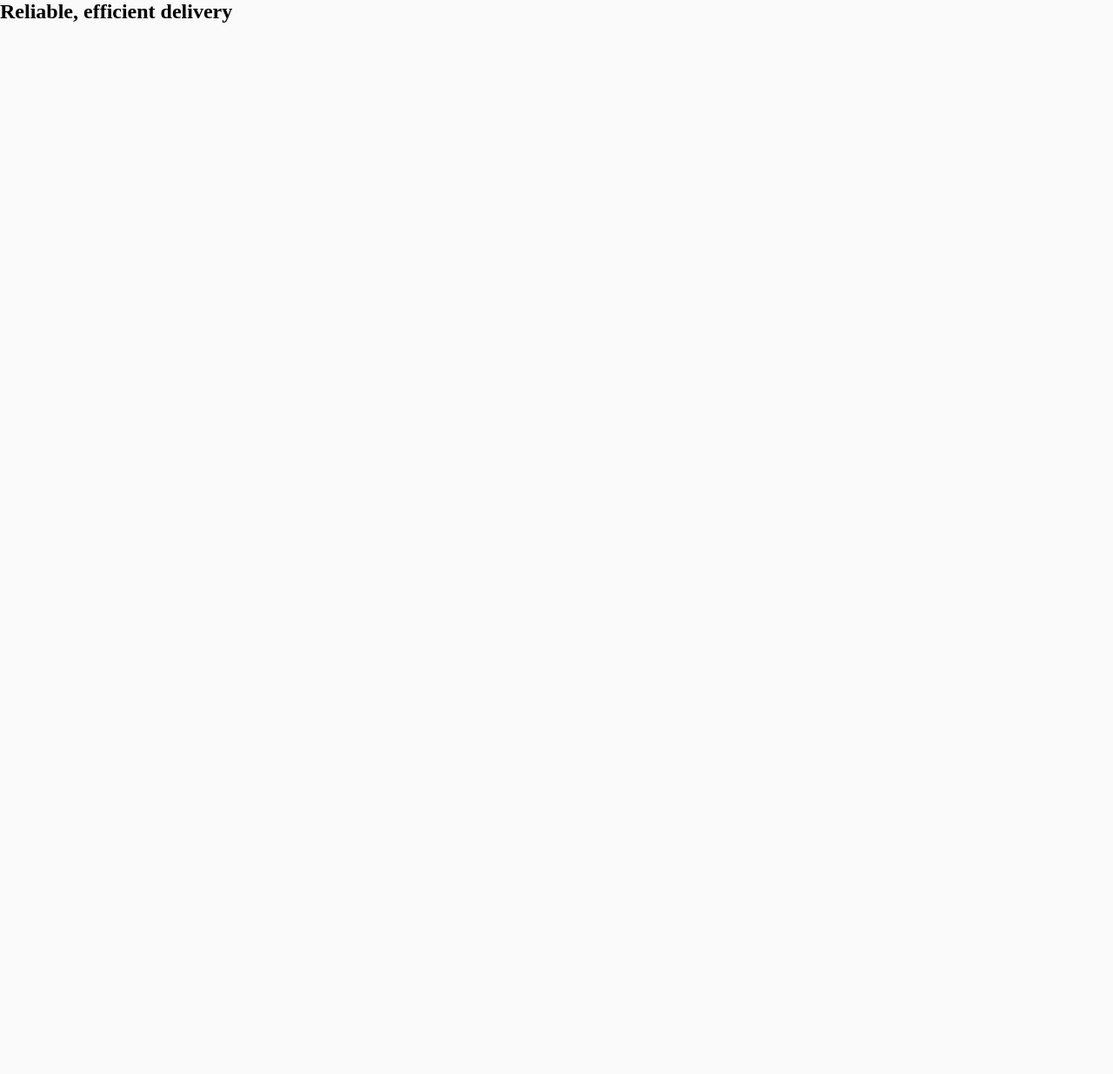
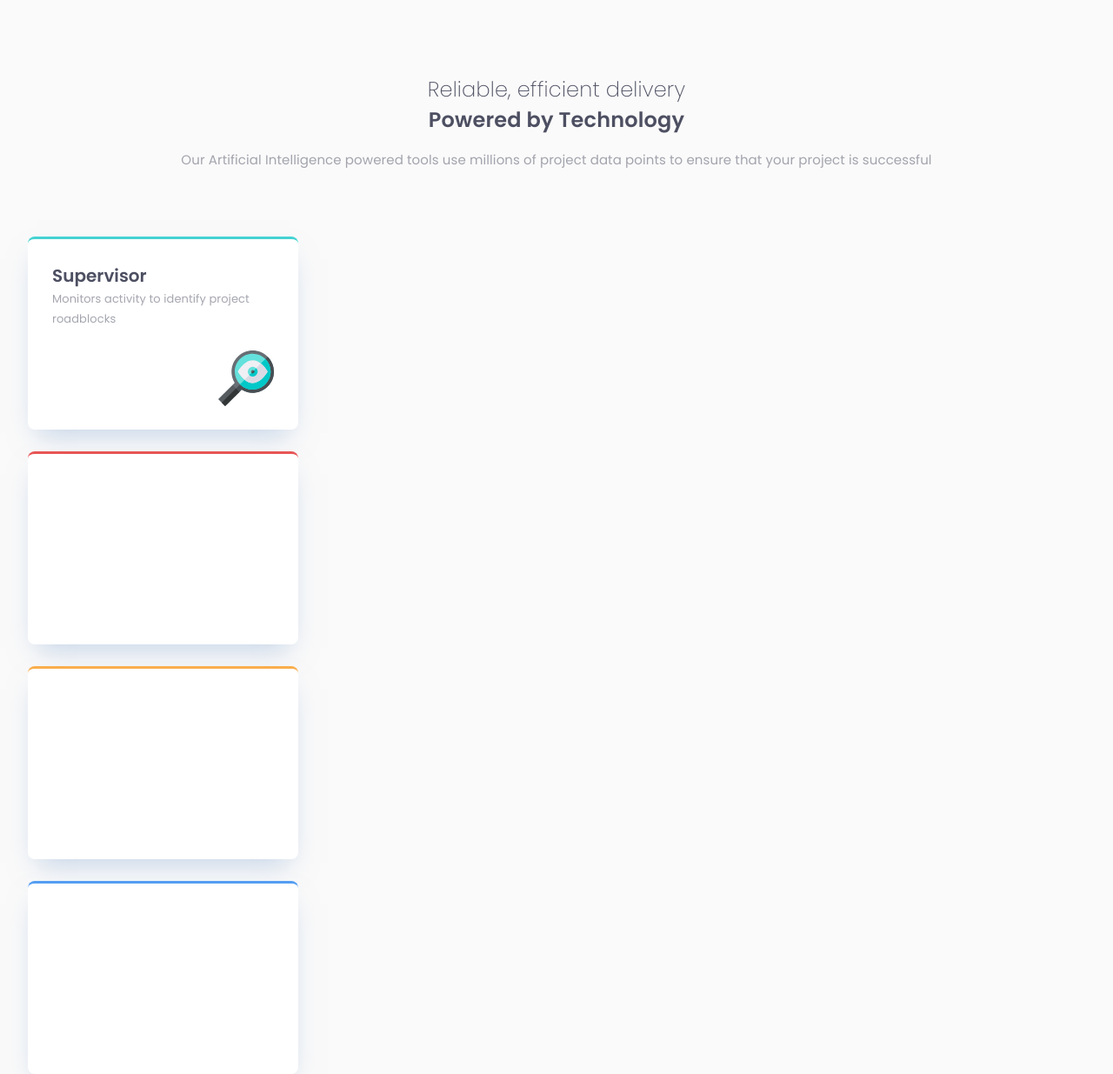
Before and after one commit to Josmiga/four-card-feature-section-master, a plain HTML site: page index.html in a window 1280 px wide. Shown: the whole page at 87% size. Before the commit the page ends 800 px from the top, so only its background shows below. Drawn offline with Linux system fonts and the light colour scheme.

Commit message:
upd: html & css changes

```diff
--- a/index.html
+++ b/index.html
@@ -20,8 +20,22 @@
   </head>
   <body>
     <main>
-      <div>
+      <div class="main-topics">
         <h2>Reliable, efficient delivery</h2>
+        <h1>Powered by Technology</h1>
+        <p>Our Artificial Intelligence powered tools use millions of project data points to ensure that your project is successful</p>
+      </div>
+      <div class="principal-card-container">
+        <div class="card cyan-card">
+          <span class="card-topic">Supervisor</span>
+          <p class="card-text">Monitors activity to identify project roadblocks</p>
+          <img class="card-image" src="./images/icon-supervisor.svg" alt="">
+        </div>
+        <div class="internal-card-container">
+          <div class="card red-card"></div>
+          <div class="card yellow-card"></div>
+        </div>
+        <div class="card blue-card"></div>
       </div>
     </main>
   </body>
--- a/style.css
+++ b/style.css
@@ -1,3 +1,8 @@
+:root{
+    --font-family: "Poppins", sans-serif;
+    --font-color: #4D4F62;
+}
+
 *{
     margin: 0;
     padding: 0;
@@ -12,3 +17,93 @@ html, body{
 body{
     background-color: #fafafa;
 }
+
+main{
+    padding: 85px 32px 0px;
+}
+
+.main-topics{
+    text-align: center;
+    font-family: var(--font-family);
+    color: var(--font-color);
+}
+
+.main-topics h2{
+    font-size: 24px;
+    font-weight: 275;
+    letter-spacing: 0.17px;
+}
+
+.main-topics h1{
+    font-size: 24px;
+    font-weight: 600;
+    letter-spacing: 0.17px;
+}
+
+.main-topics p{
+    opacity: 0.50;
+    font-size: 15px;
+    font-weight: 400;
+    letter-spacing: 0.10px;
+    line-height: 25px;
+    margin-top: 16px;
+}
+
+.principal-card-container{
+    margin-top: 76px;
+}
+
+.internal-card-container{
+    margin-top: 25px;
+}
+
+.card{
+    width: 311px;
+    height: 222px;
+    border-radius: 8px;
+    background-color: white;
+    box-shadow: 0px 15px 30px -11px rgba(130.85, 166.19, 210.28, 0.50);
+    padding: 27px 28px;
+    position: relative;
+}
+
+.cyan-card{
+    border-top: 3.55px solid #44d3d2;
+}
+
+.red-card{
+    border-top: 3.55px solid #e85556;
+}
+
+.yellow-card{
+    margin-top: 25px;
+    border-top: 3.55px solid #f9ae4d;
+}
+
+.blue-card{
+    margin-top: 25px;
+    border-top: 3.55px solid #549ef2;
+}
+
+.card-topic{
+    color: var(--font-color);
+    font-family: var(--font-family);
+    font-size: 20px;
+    font-weight: 600;
+}
+
+.card-text{
+    color: var(--font-color);
+    font-family: var(--font-family);
+    opacity: 0.50;
+    font-size: 13px;
+    font-weight: 400;
+    line-height: 23px;
+    letter-spacing: 0.09px;
+}
+
+.card-image{
+    position: absolute;
+    bottom: 27px;
+    right: 28px;
+}
```
